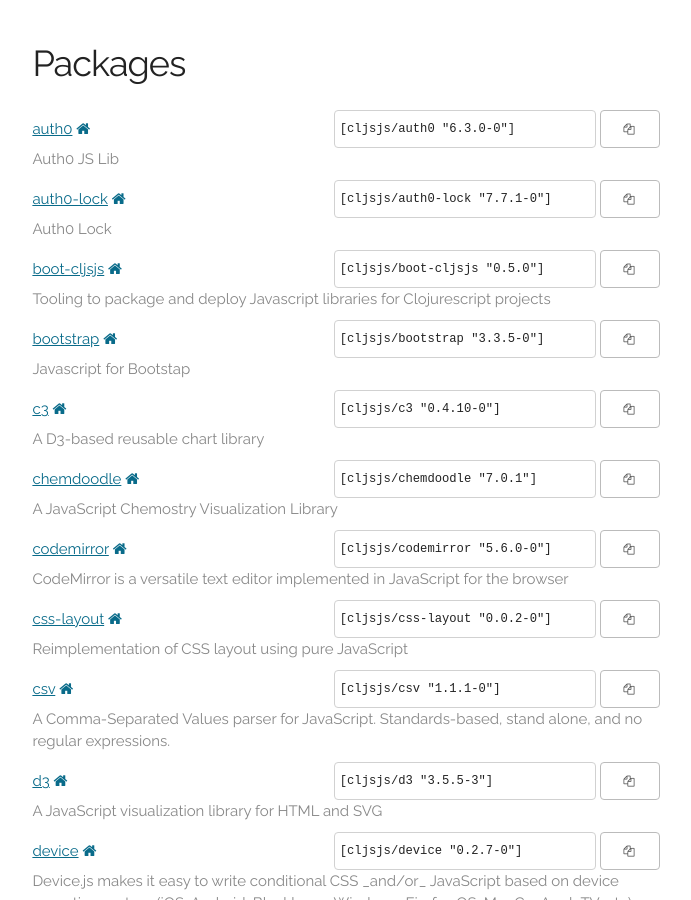
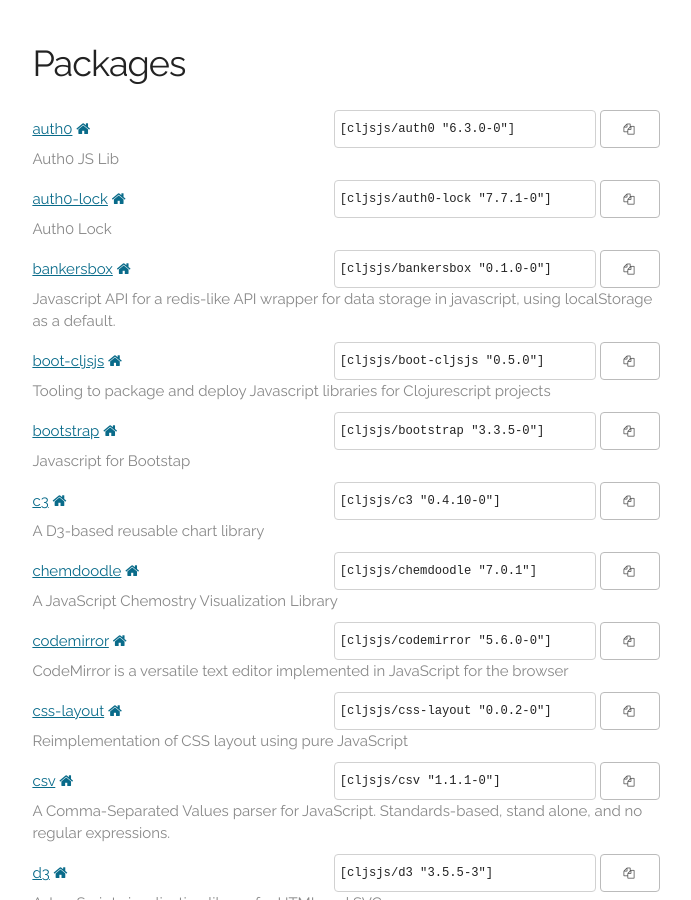
Before and after one commit to cljsjs/cljsjs.github.io, a Jekyll site: the page built from index.markdown, in a window 1280 px wide and 900 px high, scrolled down 938 px. Shown: the whole window, without its empty margins (294-985 px from the left). Built offline with Jekyll 4.4.1, drawn with Linux system fonts in a browser that asks for light colours; nearby versions of some CDN libraries; comment, search, counter and statistics services are not loaded.

Commit message:
Automatic update

```diff
--- a/_includes/packages.html
+++ b/_includes/packages.html
@@ -17,6 +17,15 @@
       <button data-clipboard-text='[cljsjs/auth0-lock "7.7.1-0"]'><i class="fa fa-copy"></i></button>
     </span>
     <p class="description">Auth0 Lock</p>
+  </li>
+  <li>
+    <a href="https://clojars.org/cljsjs/bankersbox">bankersbox</a>
+    <a href="https://github.com/twilio/BankersBox" target="new"><i class="fa fa-home"></i></a>
+    <span class="clojars">
+      <input type="text" value='[cljsjs/bankersbox "0.1.0-0"]'/>
+      <button data-clipboard-text='[cljsjs/bankersbox "0.1.0-0"]'><i class="fa fa-copy"></i></button>
+    </span>
+    <p class="description">Javascript API for a redis-like API wrapper for data storage in javascript, using localStorage as a default.</p>
   </li>
   <li>
     <a href="https://clojars.org/cljsjs/boot-cljsjs">boot-cljsjs</a>
@@ -716,8 +725,8 @@
     <a href="https://clojars.org/cljsjs/vis">vis</a>
     <a href="http://visjs.org/" target="new"><i class="fa fa-home"></i></a>
     <span class="clojars">
-      <input type="text" value='[cljsjs/vis "4.7.0-0"]'/>
-      <button data-clipboard-text='[cljsjs/vis "4.7.0-0"]'><i class="fa fa-copy"></i></button>
+      <input type="text" value='[cljsjs/vis "4.8.1-0"]'/>
+      <button data-clipboard-text='[cljsjs/vis "4.8.1-0"]'><i class="fa fa-copy"></i></button>
     </span>
     <p class="description">Dynamic, browser-based visualization library</p>
   </li>
```
